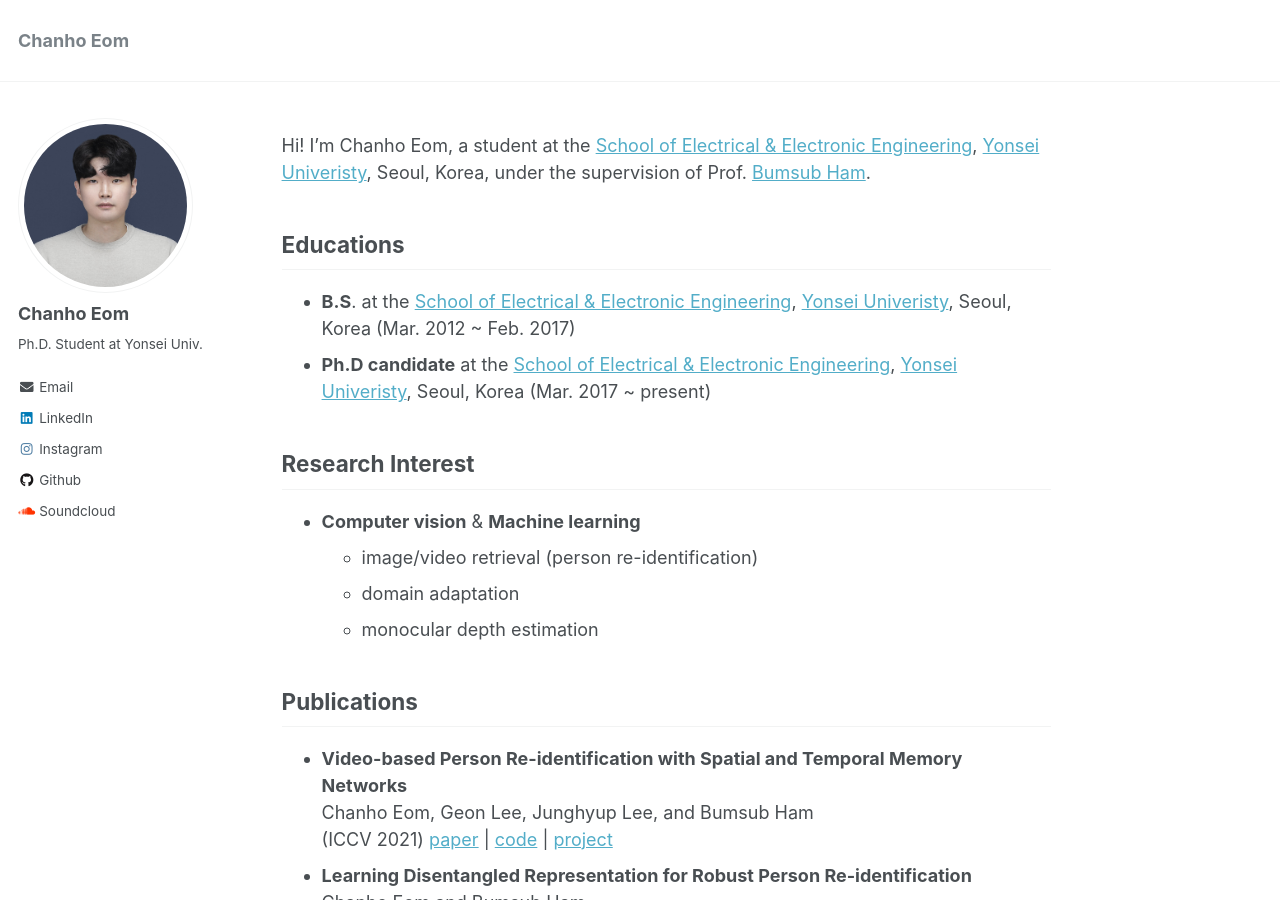
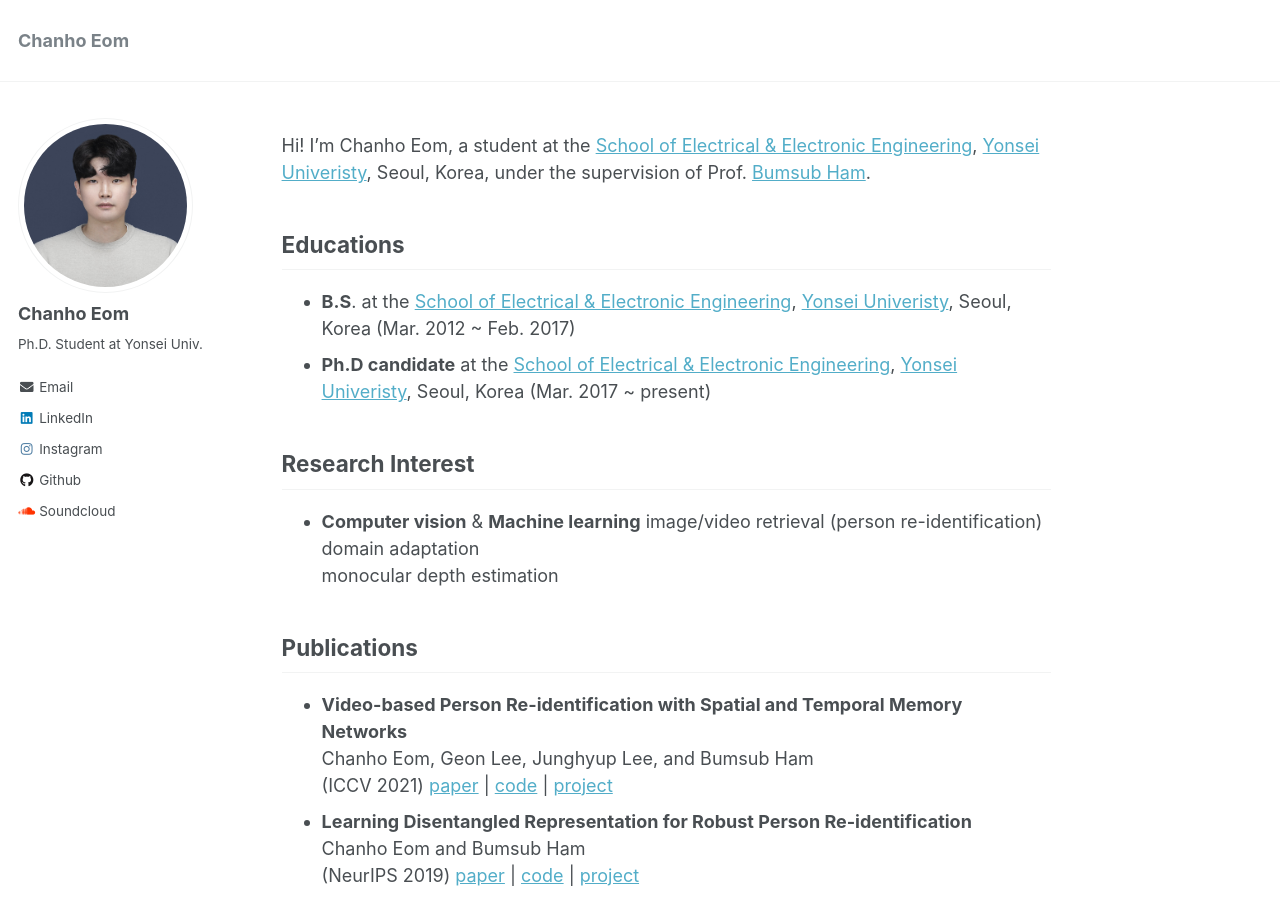
Before and after one commit to chanhoeom/chanhoEom.github.io, a Jekyll site: the page built from _pages/about.md, in a window 1280 px wide and 900 px high. Built offline with Jekyll 4.4.1, drawn with Linux system fonts in a browser that asks for light colours.

```diff
--- a/_pages/about.md
+++ b/_pages/about.md
@@ -18,9 +18,9 @@ Hi! I'm Chanho Eom, a student at the [School of Electrical & Electronic Engineer
 
 ## Research Interest
 * **Computer vision** & **Machine learning**
-  - image/video retrieval (person re-identification)
-  - domain adaptation
-  - monocular depth estimation
+  image/video retrieval (person re-identification)
+  domain adaptation
+  monocular depth estimation
 
 ## Publications
 * **Video-based Person Re-identification with Spatial and Temporal Memory Networks**
@@ -67,11 +67,11 @@ Chanho Eom, Hyunjong Park, and Bumsub Ham
 2017-1: Data Structure and Algorithms (EEE2020)
 
 ## Software Proficiency
-* Python
-* Pytorch
-* Tensorflow
-* C/C++
-* MATLAB
+Python
+Pytorch
+Tensorflow
+C/C++
+MATLAB
 
 ## Contact
 * B703, the 2rd engineering building, Yonsei university, 50 Yonsei-ro, Seodaemun-Gu, Seoul, 120-749, Korea.
```
